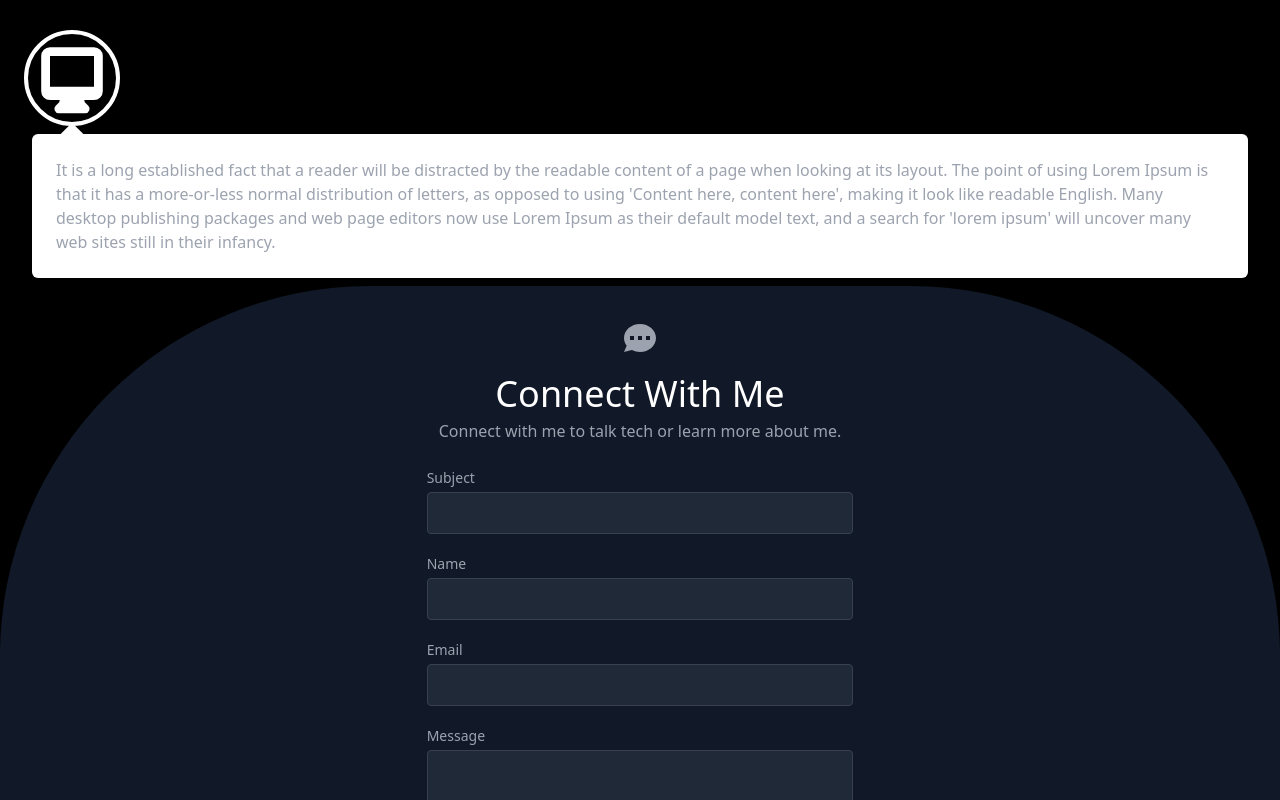
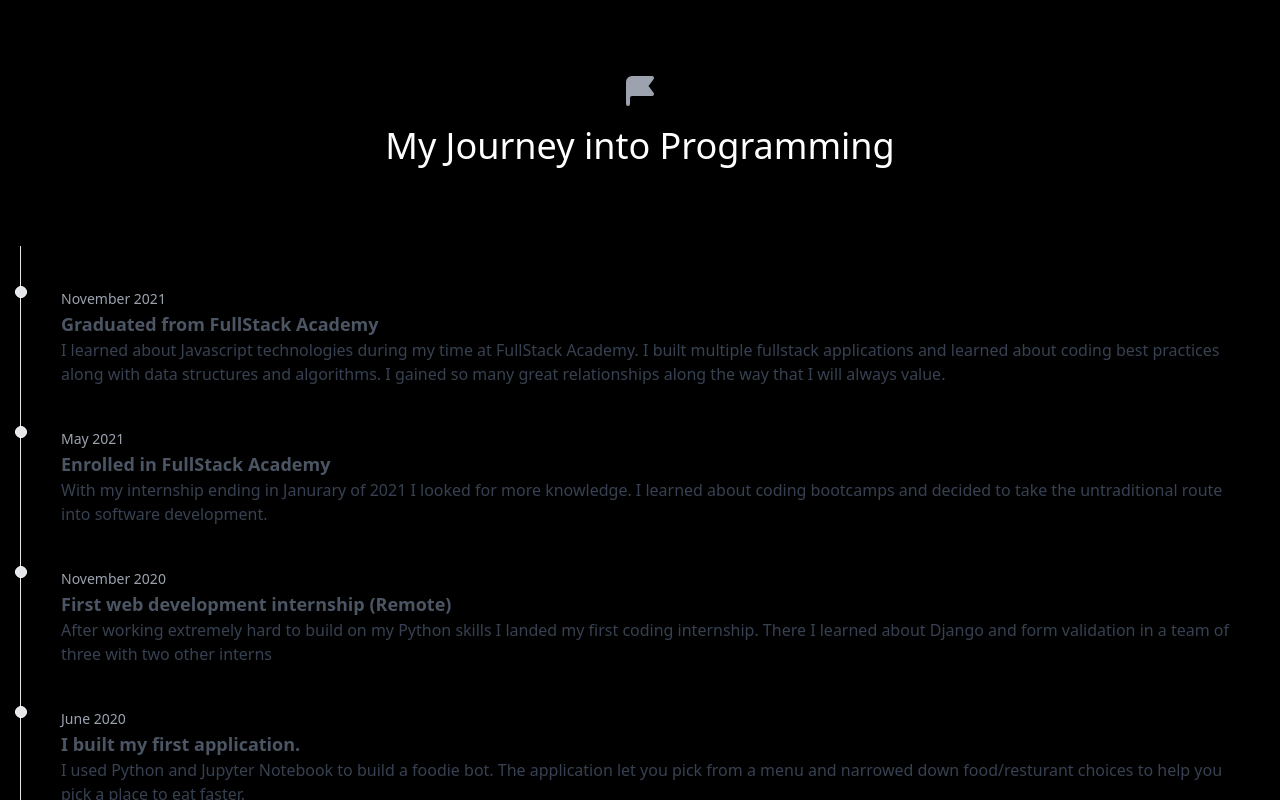
Before and after one commit to carlos-escamilla33/portfolio-website, a React (Create React App) app: page / in a window 1280 px wide. Shown: the part 2400-3200 px from the top of the page. Built offline with nearby package versions, Linux system fonts and the light colour scheme; no server answers.

Commit message:
finished timeline

```diff
--- a/src/components/Projects.js
+++ b/src/components/Projects.js
@@ -29,7 +29,7 @@
                                         className="absolute inset-0 w-full h-full object-cover object center rounded"
                                         src={project.image}
                                     />
-                                    <div className="px-8 py-10 relative z-10 w-full border-4 border-gray-800 bg-gray-800 bg-gray-900 opacity-0 hover:opacity-100 rounded">
+                                    <div className="px-8 py-10 relative z-10 w-full border-4 border-gray-800 bg-gray-900 opacity-0 hover:opacity-100 rounded">
                                         <h2 className="tracking-widest text-sm title-font font-medium text-green-400 mb-1">
                                             {project.subtitle}
                                         </h2>
--- a/src/components/Timeline.js
+++ b/src/components/Timeline.js
@@ -1,19 +1,31 @@
 import React from 'react';
-import { DesktopComputerIcon } from '@heroicons/react/solid';
+import { FlagIcon } from '@heroicons/react/solid';
+import { achievements } from '../data';
 
 const Timeline = () => {
     return (
-        <div className='container mx-auto px-6'>
-            <div>
-                <DesktopComputerIcon className="w-24 h-24 rounded-full shadow-md border-4 border-white text-white"/>
+        <section id="timeline">
+            <div className="container px-5 py-10 mx-auto">
+                <div className="text-center mb-20">
+                    <FlagIcon className="w-10 inline-block mb-4" />
+                    <h1 className="sm:text-4xl text-3xl font-medium title-font text-white mb-4">
+                        My Journey into Programming
+                    </h1>
+                </div>
+                <ol className="relative border-l border-gray-200 dark:border-gray-700 container px-5 py-10 mx-auto">
+                    {
+                        achievements.map((achievements) => (
+                            <li className="mb-10 ml-5" key={achievements.date}>
+                                <div className="absolute w-3 h-3 bg-gray-200 rounded-full -left-1.5 border border-white dark:border-gray-900 dark:bg-gray-700" />
+                                <time className="mb-1 text-sm font-normal leading-none text-gray-400 dark:text-gray-500">{achievements.date}</time>
+                                <h3 className="text-lg font-semibold text-gray-600 dark:text-white">{achievements.subtitle}</h3>
+                                <p className="mb-4 text-base font-normal text-gray-700 dark:text-gray-400">{achievements.description}</p>
+                            </li>
+                        ))
+                    }
+                </ol>
             </div>
-            <div className='relative p-2'>
-                <div className="absolute inset-0 left-10 h-4 w-4 transform rotate-45 bg-white" aria-hidden="true"></div>
-                <div className='bg-white p-6 rounded-md shadow-md'>
-                    It is a long established fact that a reader will be distracted by the readable content of a page when looking at its layout. The point of using Lorem Ipsum is that it has a more-or-less normal distribution of letters, as opposed to using 'Content here, content here', making it look like readable English. Many desktop publishing packages and web page editors now use Lorem Ipsum as their default model text, and a search for 'lorem ipsum' will uncover many web sites still in their infancy.
-                </div>
-            </div>
-        </div>
+        </section>
     )
 }
 
--- a/src/data.js
+++ b/src/data.js
@@ -47,3 +47,31 @@
     "Pandas",
     "Jupyter Notebook"
 ]
+
+export const achievements = [
+    {
+        date: "November 2021",
+        subtitle: "Graduated from FullStack Academy",
+        description: "I learned about Javascript technologies during my time at FullStack Academy. I built multiple fullstack applications and learned about coding best practices along with data structures and algorithms. I gained so many great relationships along the way that I will always value."
+    },
+    {
+        date: "May 2021",
+        subtitle: "Enrolled in FullStack Academy",
+        description: "With my internship ending in Janurary of 2021 I looked for more knowledge. I learned about coding bootcamps and decided to take the untraditional route into software development."
+    },
+    {
+        date: "November 2020",
+        subtitle: "First web development internship (Remote)",
+        description: "After working extremely hard to build on my Python skills I landed my first coding internship. There I learned about Django and form validation in a team of three with two other interns"
+    },
+    {
+        date: "June 2020",
+        subtitle: "I built my first application.",
+        description: "I used Python and Jupyter Notebook to build a foodie bot. The application let you pick from a menu and narrowed down food/resturant choices to help you pick a place to eat faster."
+    },
+    {
+        date: "January 2020",
+        subtitle: "I took my first programming class.",
+        description: "My first programming class was an intro to python course that dealt with data structures and algorithms at San Jose State Univeristy. After taking that class I realized I had a passion for coding."
+    },
+]
```
